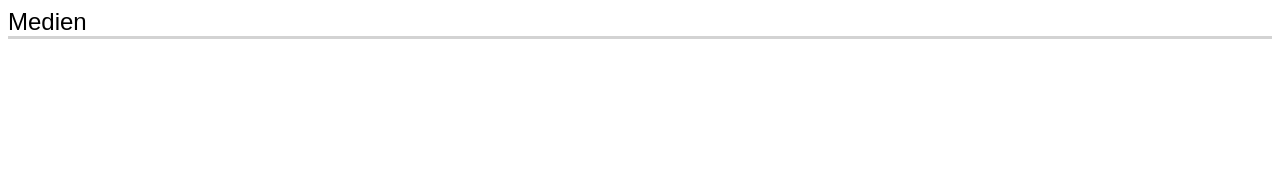
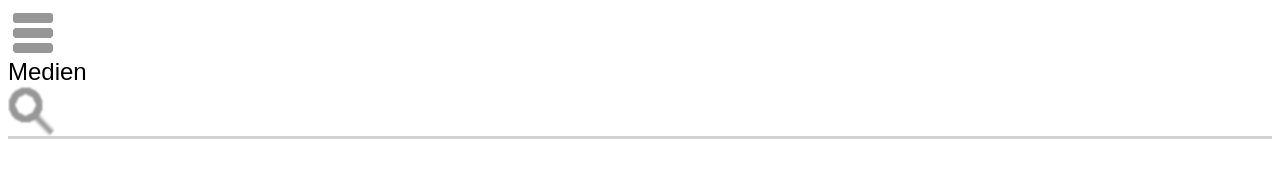
Before and after one commit to denizschloesser/iamg, a plain HTML site: page html/index.html in a window 1280 px wide. Drawn offline with Linux system fonts and the light colour scheme.

Commit message:
Menu und Lupe Icon

```diff
--- a/html/index.html
+++ b/html/index.html
@@ -7,7 +7,10 @@
     <body>
 
         <div id="Kopfzeile">
+            <img src="../Image/Menu_Icon50x50.png">
             <div class="ueberschrift">Medien</div>
+            <img src="../Image/Lupe50x50.png">
+
         </div>
 
         <div id = "Fußzeile">
```
Also changed, not shown: Image/Lupe50x50.png (added), Image/Menu_Icon50x50.png (added).
